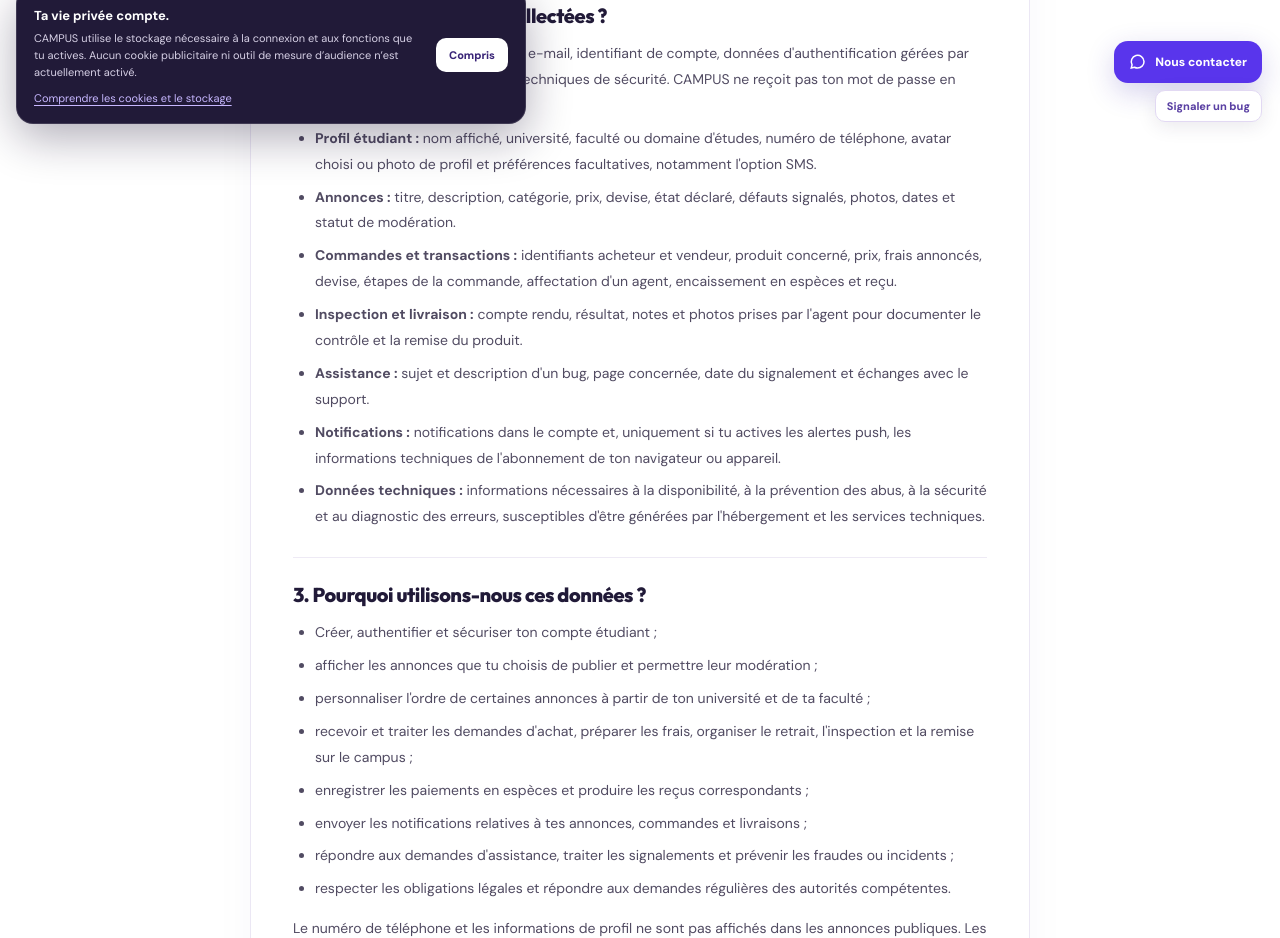
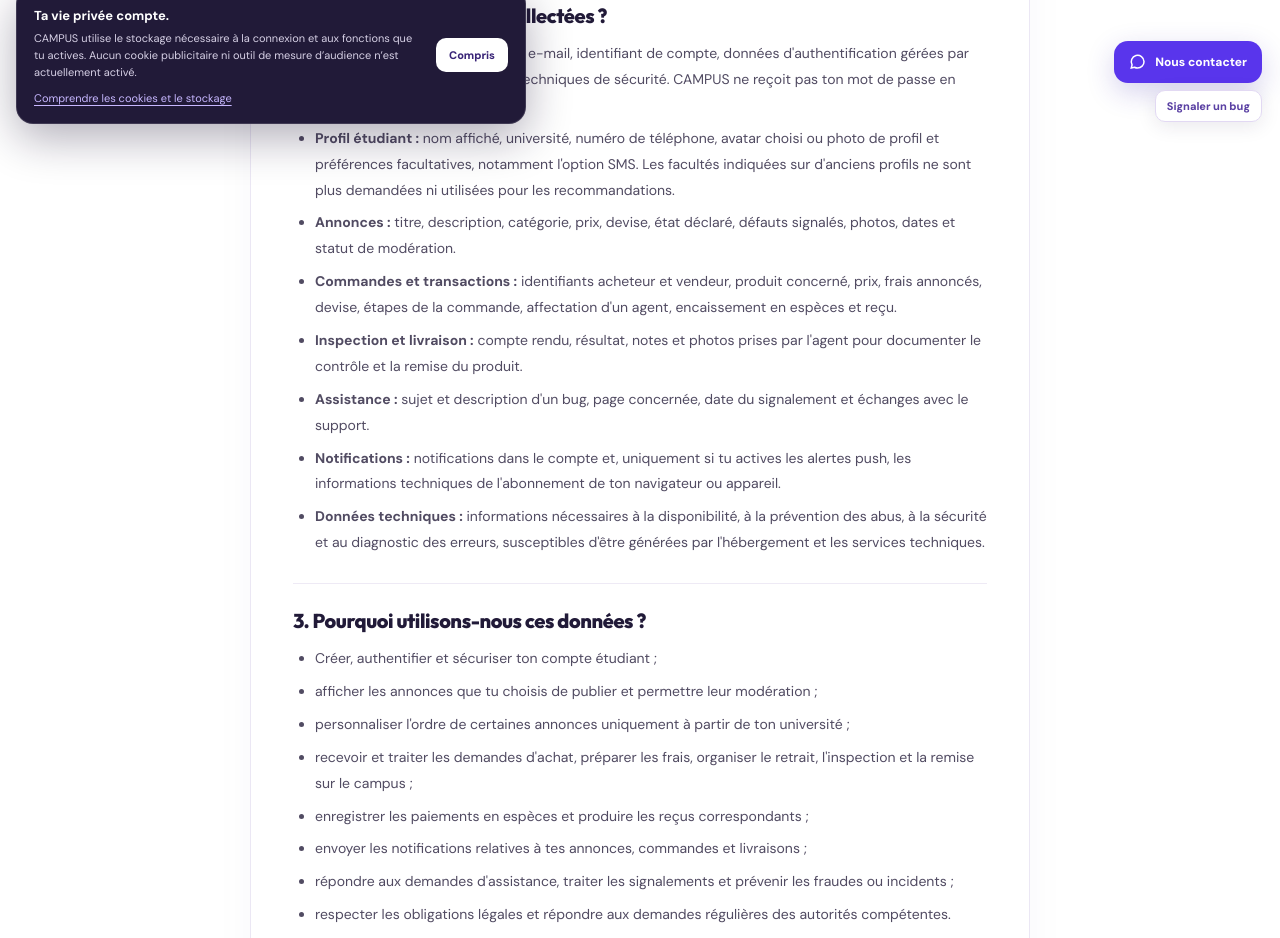
Before and after one commit to Nokscoding/campus, a Next.js app: page /confidentialite in a window 1280 px wide. Shown: the part 660-1598 px from the top of the page. Built offline with nearby package versions, Linux system fonts and the light colour scheme; no server answers.

Commit message:
docs(campus): reflect university-only personalization in privacy policy

```diff
--- a/app/confidentialite/page.jsx
+++ b/app/confidentialite/page.jsx
@@ -4,7 +4,7 @@ export default function Privacy(){return <LegalDocument title="Politique de conf
  <section><h2>1. Qui est responsable de tes données ?</h2><p>Le service CAMPUS est édité et exploité par <strong>NKS Services SARLU</strong>, à Lubumbashi, République démocratique du Congo. NKS Services détermine les finalités et les moyens des traitements réalisés pour le fonctionnement de la marketplace CAMPUS.</p><p>Contact pour les questions relatives aux données personnelles : <a href="mailto:nksserviceshelp@gmail.com">nksserviceshelp@gmail.com</a> ou WhatsApp au <a href="https://wa.me/243986410520">+243 986 410 520</a>.</p></section>
  <section><h2>2. Quelles données sont collectées ?</h2><ul>
   <li><strong>Compte et connexion :</strong> adresse e-mail, identifiant de compte, données d'authentification gérées par Supabase Auth et événements techniques de sécurité. CAMPUS ne reçoit pas ton mot de passe en clair.</li>
-  <li><strong>Profil étudiant :</strong> nom affiché, université, faculté ou domaine d'études, numéro de téléphone, avatar choisi ou photo de profil et préférences facultatives, notamment l'option SMS.</li>
+  <li><strong>Profil étudiant :</strong> nom affiché, université, numéro de téléphone, avatar choisi ou photo de profil et préférences facultatives, notamment l'option SMS. Les facultés indiquées sur d'anciens profils ne sont plus demandées ni utilisées pour les recommandations.</li>
   <li><strong>Annonces :</strong> titre, description, catégorie, prix, devise, état déclaré, défauts signalés, photos, dates et statut de modération.</li>
   <li><strong>Commandes et transactions :</strong> identifiants acheteur et vendeur, produit concerné, prix, frais annoncés, devise, étapes de la commande, affectation d'un agent, encaissement en espèces et reçu.</li>
   <li><strong>Inspection et livraison :</strong> compte rendu, résultat, notes et photos prises par l'agent pour documenter le contrôle et la remise du produit.</li>
@@ -15,7 +15,7 @@ export default function Privacy(){return <LegalDocument title="Politique de conf
  <section><h2>3. Pourquoi utilisons-nous ces données ?</h2><ul>
   <li>Créer, authentifier et sécuriser ton compte étudiant ;</li>
   <li>afficher les annonces que tu choisis de publier et permettre leur modération ;</li>
-  <li>personnaliser l'ordre de certaines annonces à partir de ton université et de ta faculté ;</li>
+  <li>personnaliser l'ordre de certaines annonces uniquement à partir de ton université ;</li>
   <li>recevoir et traiter les demandes d'achat, préparer les frais, organiser le retrait, l'inspection et la remise sur le campus ;</li>
   <li>enregistrer les paiements en espèces et produire les reçus correspondants ;</li>
   <li>envoyer les notifications relatives à tes annonces, commandes et livraisons ;</li>
```
